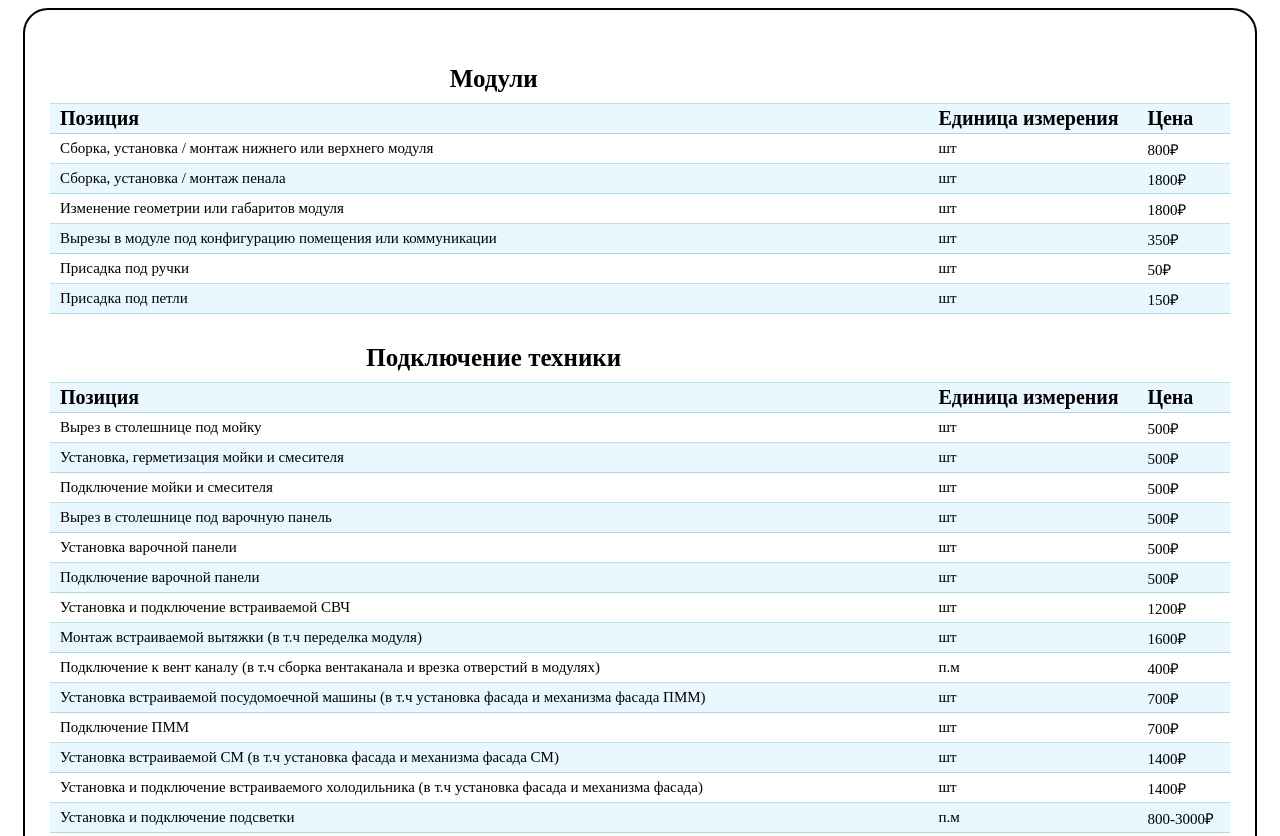
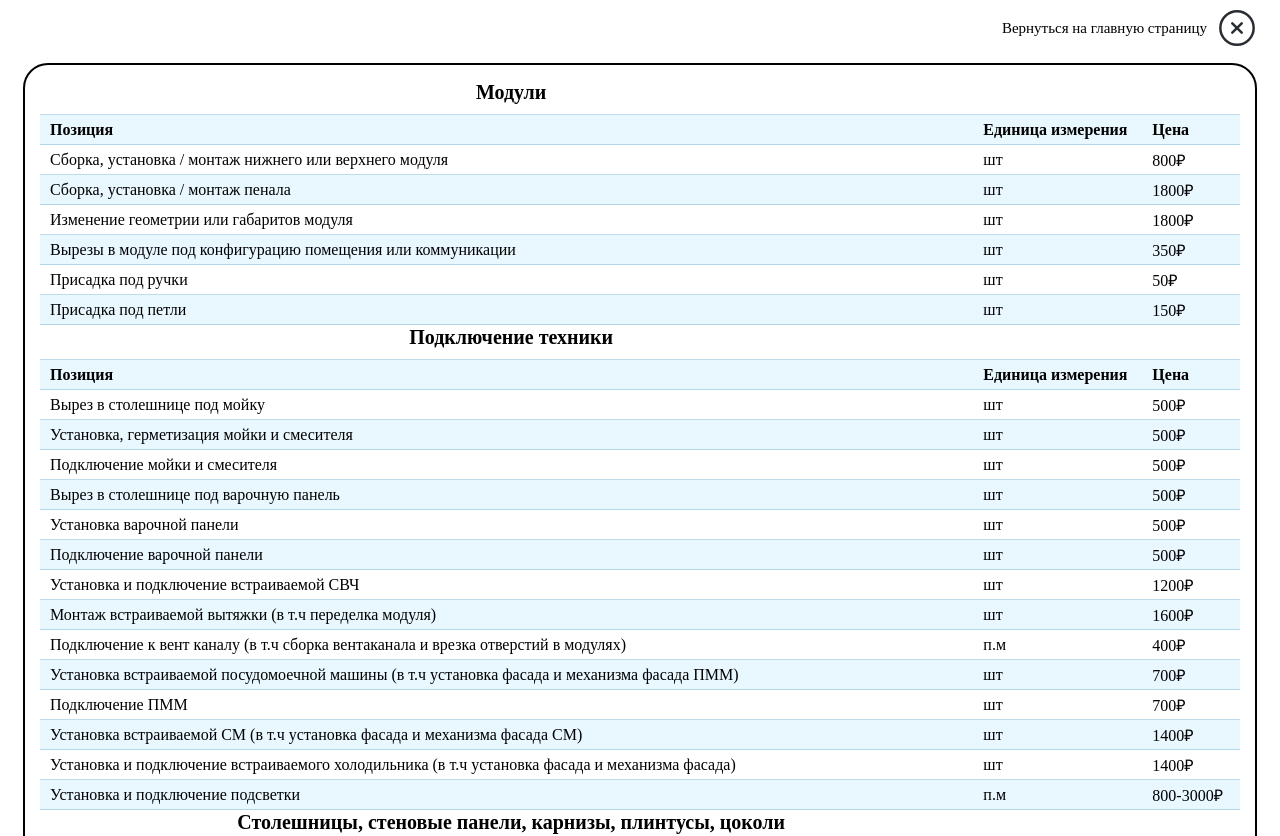
Before and after one commit to hellazazel/sbrokamebeli, a website: page price-kitchen.html in a window 1280 px wide. Shown: the top 836 px of the page. Drawn offline with Linux system fonts and the light colour scheme.

Commit message:
delete_pop-up_close

```diff
--- a/price-kitchen.html
+++ b/price-kitchen.html
@@ -1,12 +1,25 @@
 <!DOCTYPE html>
 <html lang="en">
+
 <head>
   <meta charset="UTF-8" />
+  <meta http-equiv="X-UA-Compatible" content="IE=edge" />
   <meta name="viewport" content="width=device-width, initial-scale=1.0" />
   <link rel="stylesheet" href="/styles/price-kitchen.css" />
+  <meta name="description" content="Сборка мебели на дому стоимость. Мастер по сборке мебели" />
+  <meta name="keywords" content="Заказать сборку мебели в спб" />
+  <meta name="viewport" content="width=device-width, initial-scale=1.0" />
+  <meta name="description" content="Сколько стоит собрать кухню" />
   <title>Сколько стоит собрать кухню</title>
 </head>
+
 <body>
+  <div class="close-page">
+    <a class="class-page__link" href="https://sborkamebelispb.ru/">Вернуться на
+      главную страницу
+      <img class="class-page__img" src="/app/images/src/price/Close_v4.svg" alt="">
+    </a>
+  </div>
   <div class="border-table">
     <table>
       <tr>
@@ -259,4 +272,5 @@
     </table>
   </div>
 </body>
+
 </html>
--- a/styles/price-kitchen.css
+++ b/styles/price-kitchen.css
@@ -38,6 +38,29 @@
   font-display: swap;
 }
 
+.close-page {
+display: flex;
+flex-direction: row-reverse;
+margin: 0 15px;
+padding-bottom: 15px;
+}
+
+.class-page__img {
+width: 40px;
+height: 40px;
+}
+
+.class-page__link {
+  display: flex;
+  font-family: "Blogger Sans";
+  font-size: 15px;
+  align-items: center;
+  gap: 10px;
+  color: black;
+  text-decoration: none;
+
+}
+
 .table-back {
   display: flex;
   flex-direction: row;
@@ -60,7 +83,7 @@
 
 table {
   font-family: "Blogger Sans";
-  font-size: 15px;
+  font-size: 1em;
   border-collapse: collapse;
   border-radius: 25px;
   margin-left: auto;
@@ -77,7 +100,7 @@ tr {
 
 th {
   font-family: "Blogger Sans";
-  font-size: 20px;
+  font-size: 1em;
   padding-left: 10px;
 }
 
@@ -97,9 +120,8 @@ tr:nth-child(odd) {
   text-align: center;
 }
 .thead-border-top {
-  padding-top: 30px;
   padding-bottom: 10px;
-  font-size: 25px;
+  font-size: 20px;
   text-align: center;
 }
 
@@ -110,7 +132,7 @@ tr:nth-child(odd) {
 .border-table {
   border: 2px solid black;
   border-radius: 25px;
-  padding: 25px;
+  padding: 15px;
   margin: 0 15px;
   margin-bottom: 20px;
 }
@@ -119,5 +141,5 @@ tr:nth-child(odd) {
   display: none;
 }
 
-.td-module:hover {
-}
+/* .td-module:hover {
+} */
--- a/styles/price-table.css
+++ b/styles/price-table.css
@@ -37,6 +37,30 @@
   src: url("/fonts/Blogger_Sans-Bold.woff") format("woff");
   font-display: swap;
 }
+
+.close-page {
+  display: flex;
+  flex-direction: row-reverse;
+  margin: 0 15px;
+  padding-bottom: 15px;
+  }
+
+  .class-page__img {
+  width: 40px;
+  height: 40px;
+  }
+
+  .class-page__link {
+    display: flex;
+    font-family: "Blogger Sans";
+    font-size: 15px;
+    align-items: center;
+    gap: 10px;
+    color: black;
+    text-decoration: none;
+
+  }
+
 
 .table-back {
   display: flex;
```
Also changed, not shown: app/components/price.html (+5 -10 lines), app/pages/price-kitchen.html (+14 -0 lines), app/pages/price-korpusnaya-mebel.html (+11 -5 lines), index.html (+5 -11 lines), price-korpusnaya-mebel.html (+11 -5 lines). Lines whose indentation alone changed are shown as unchanged.
